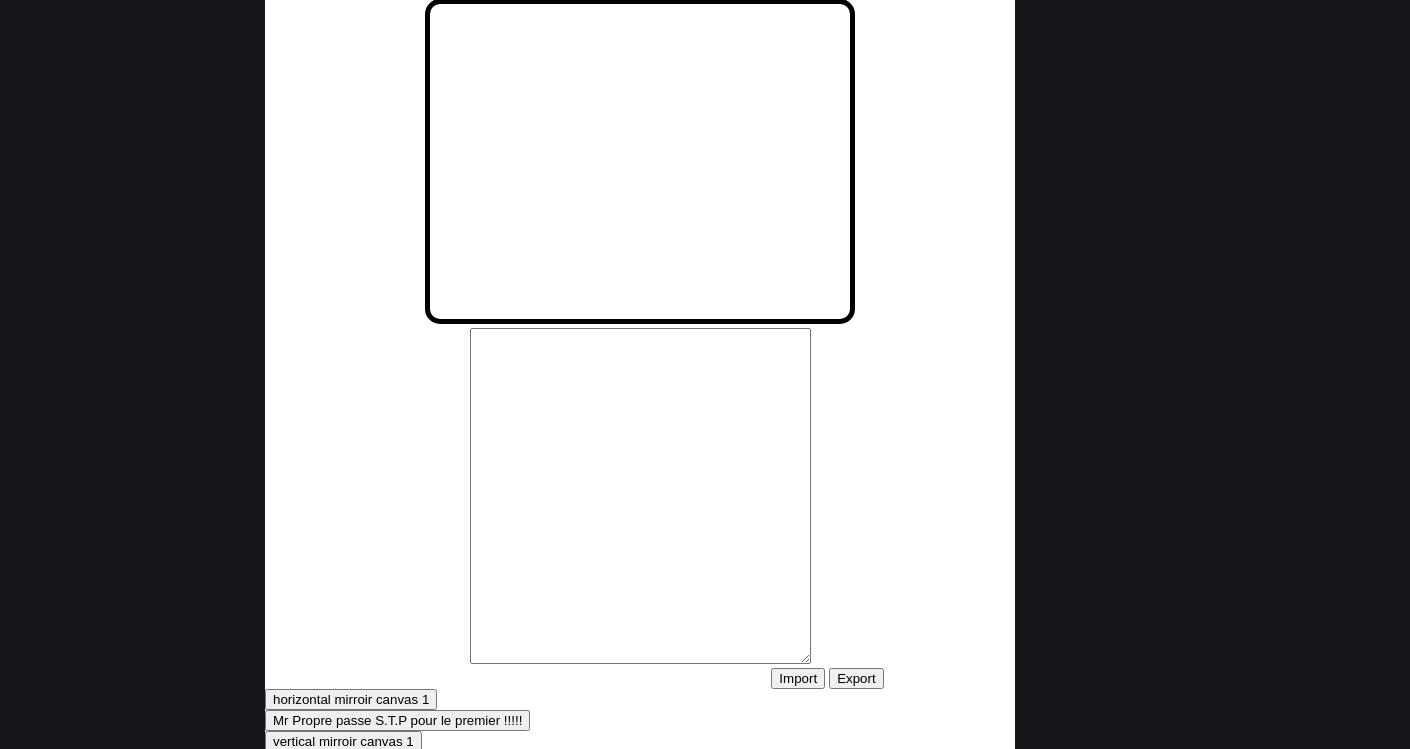
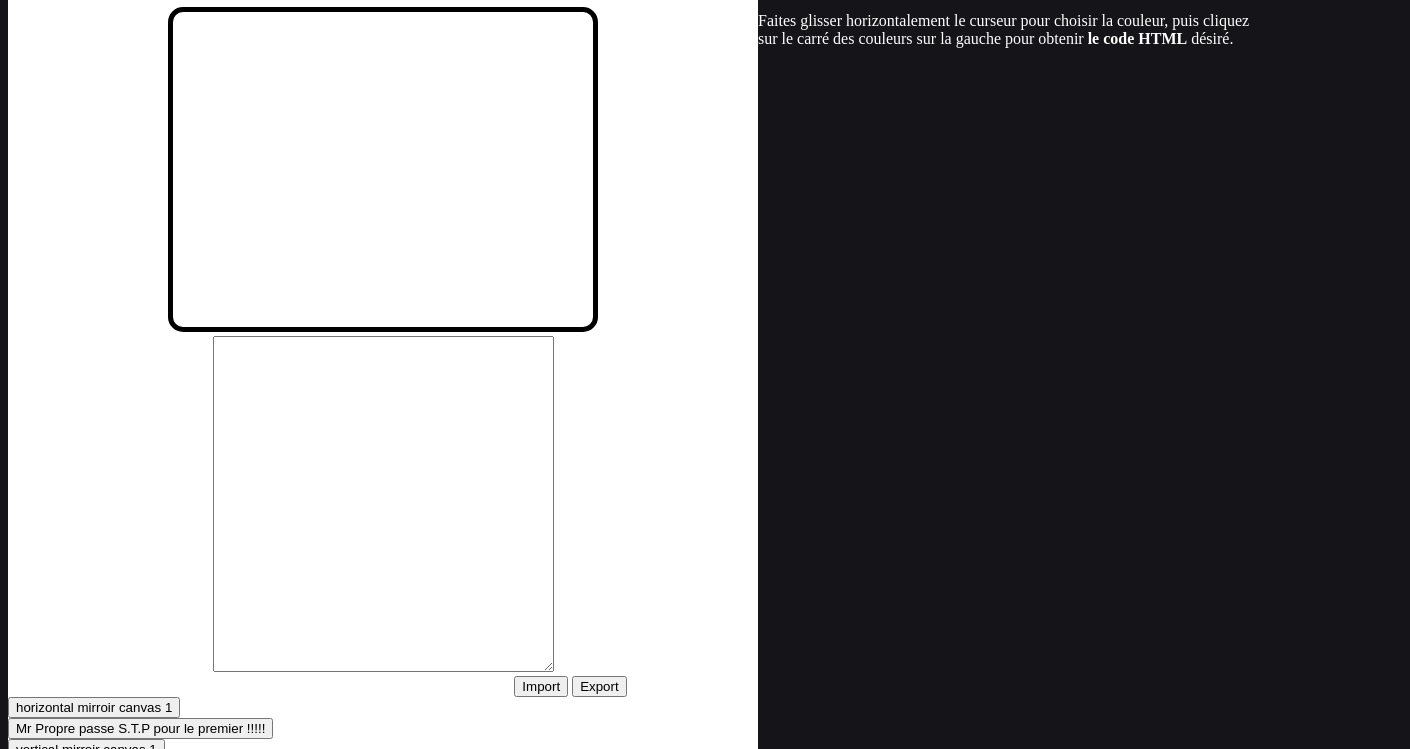
Before and after one commit to aa62410/ProjetDeJS, a plain HTML site: page index.html in a window 1280 px wide. Shown: the part 81-830 px from the top of the page, 1410 px wide, since content can reach past the window. Drawn offline with Linux system fonts and the light colour scheme.

Commit message:
fin du projet ... Normalement XD

```diff
--- a/style.css
+++ b/style.css
@@ -7,6 +7,7 @@ body{
     background : #FFFFFF;
     border-radius : 10px;
     width: 750px;
+    float : left;
     margin-left : auto;
     margin-right : auto;
 }
@@ -30,3 +31,11 @@ body{
     margin-right:auto%;
     margin-left:auto%;
 }
+
+.blog-post{
+    margin-left: 50%;
+}
+
+.blog-post>p,.blog-post>h2{
+    color : white;
+}
```
